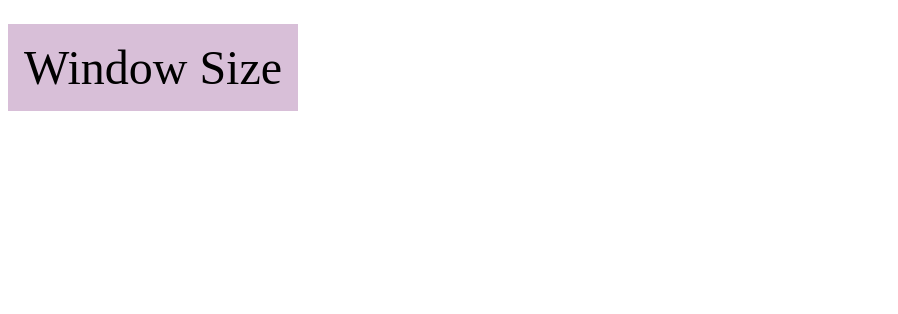
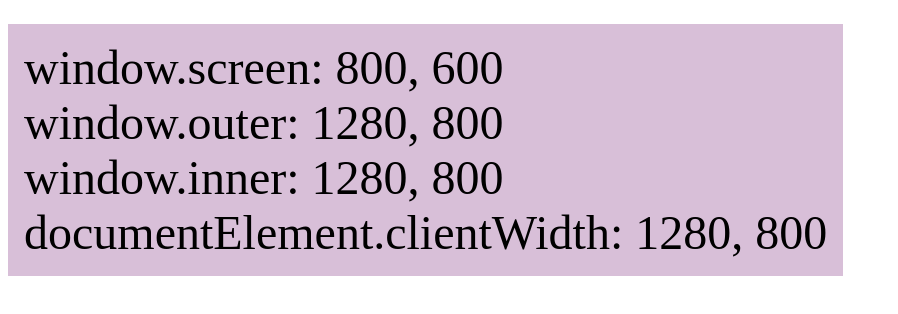
Before and after one commit to taewonnn/web, a plain HTML site: page window-size.html in a window 1280 px wide. Shown: the whole page, without its empty margins (0-898 px from the left). Drawn offline with Linux system fonts and the light colour scheme.

Commit message:
window-size

```diff
--- a/window-size.html
+++ b/window-size.html
@@ -17,19 +17,27 @@
 <body>
   <div class="tag">Window Size</div>
   <script>
+
     const tag = document.querySelector('.tag');
-    window.addEventListener('resize', () => {
+
+    function updateTag() {
       tag.innerHTML = `
           window.screen: ${window.screen.width}, ${window.screen.height}<br/>
           window.outer: ${window.outerWidth}, ${window.outerHeight}<br/>
           window.inner: ${window.innerWidth}, ${window.innerHeight}<br/>
           documentElement.clientWidth: ${document.documentElement.clientWidth}, ${document.documentElement.clientHeight}<br/>
       `;
+    }
+
+    window.addEventListener('resize', () => {
+      updateTag();
       // console.log(`window.screen: ${window.screen.width}, ${window.screen.height}`);
       // console.log(`window.outer: ${window.outerWidth}, ${window.outerHeight}`);
       // console.log(`window.inner: ${window.innerWidth}, ${window.innerHeight}`);
       // console.log(`documentElement.clientWidth: ${document.documentElement.clientWidth}, ${document.documentElement.clientHeight}`);
     });
+
+    updateTag();
   </script>
 </body>
 </html>
```
